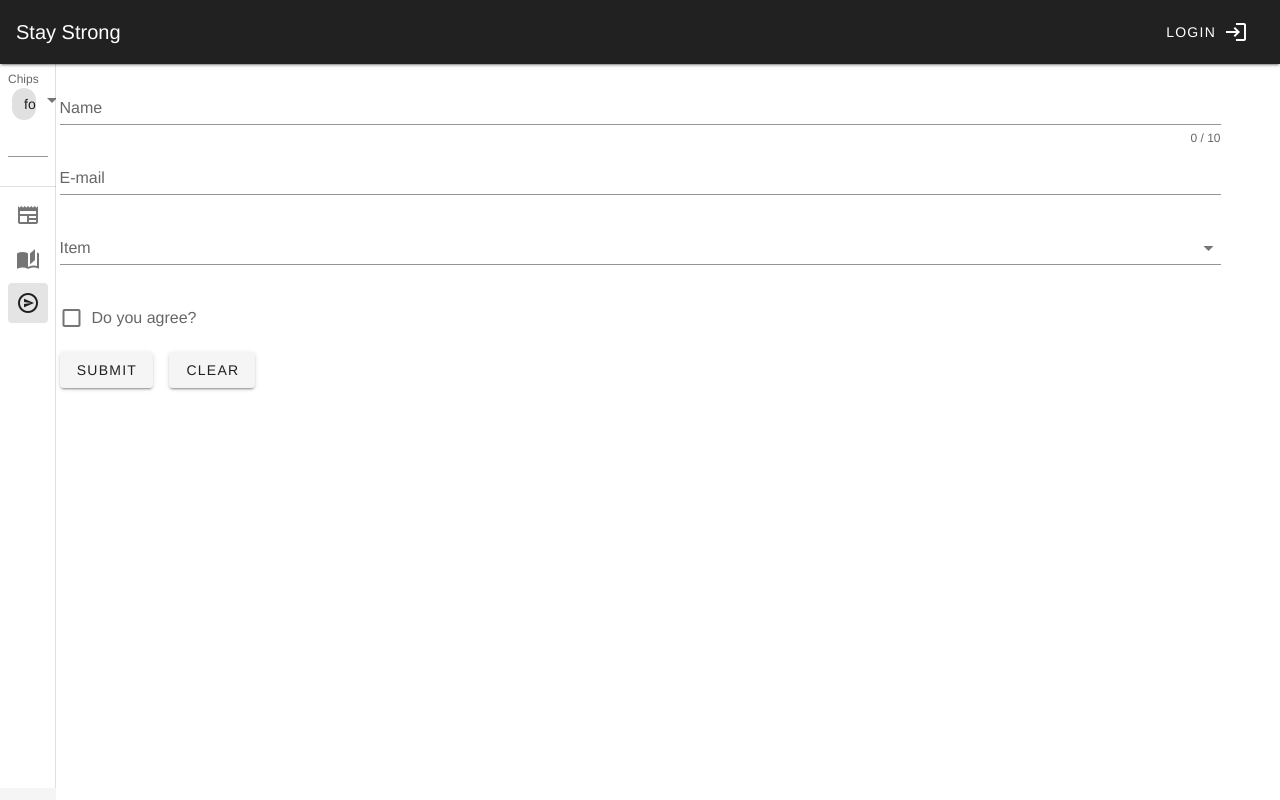
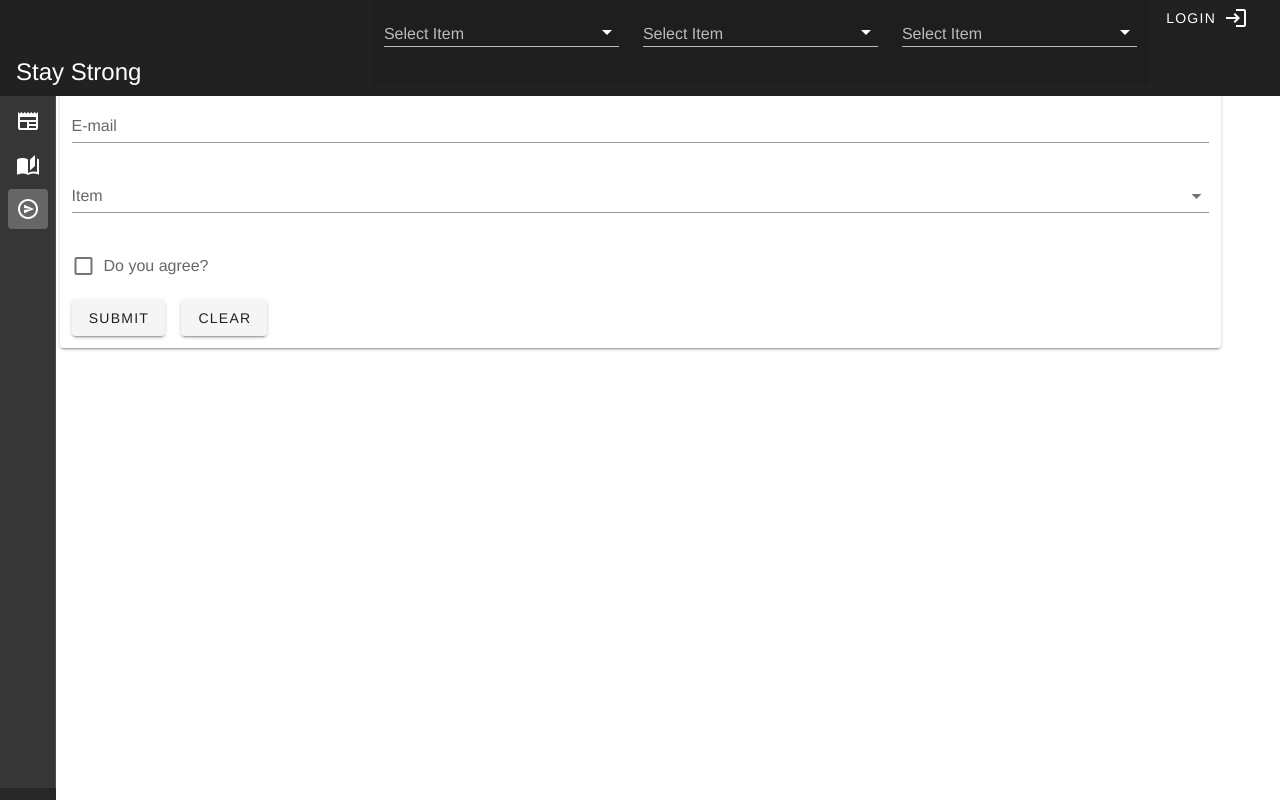
Before and after one commit to PWEB-Project/WarProjectFrontend, a Vue app: page /subscribe in a window 1280 px wide. Built offline with nearby package versions, Linux system fonts and the light colour scheme.

Commit message:
added backend_api

```diff
--- a/src/App.vue
+++ b/src/App.vue
@@ -1,21 +1,78 @@
 <template>
   <v-app id="app">
-    <AnonymousUserBar/>
     <!-- <AdminUserBar /> -->
     <!-- <JournalistUserBar /> -->
-    <v-card class="overflow-hidden rounded-0" style="z-index: 600">
+    <v-card class="rounded-0 d-flex flex-column">
       <v-app-bar
         color="grey darken-4"
         dark
+        dense
+        absolute
+        elevate-on-scroll
+        prominent
       >
-      <div class="d-flex align-center">
-        <v-toolbar-title>
-          Stay Strong
-        </v-toolbar-title>
-      </div>
+        <!-- <div class="d-flex align-center"> -->
+        <v-app-bar-title>
+          <div>Stay Strong</div>
+        </v-app-bar-title>
+        <!-- </div> -->
 
         <v-spacer></v-spacer>
-
+        <!-- <v-list
+       >
+          <v-list-item >
+             <v-combobox
+              v-model="select"
+              :items="items"
+              label="Country"
+              outlined
+              dense
+            >
+            </v-combobox>
+          </v-list-item>
+        </v-list> -->
+        <v-list>
+          <v-container fluid>
+            <v-select v-model="value" :items="items" label="Select Item" dense>
+              <template v-slot:selection="{ item, index }">
+                <v-chip v-if="index === 0">
+                  <span>{{ item }}</span>
+                </v-chip>
+                <span v-if="index === 1" class="grey--text text-caption">
+                  (+{{ value.length - 1 }} others)
+                </span>
+              </template>
+            </v-select>
+          </v-container>
+        </v-list>
+        <v-list>
+          <v-container fluid>
+            <v-select v-model="value" :items="items" label="Select Item" dense>
+              <template v-slot:selection="{ item, index }">
+                <v-chip v-if="index === 0">
+                  <span>{{ item }}</span>
+                </v-chip>
+                <span v-if="index === 1" class="grey--text text-caption">
+                  (+{{ value.length - 1 }} others)
+                </span>
+              </template>
+            </v-select>
+          </v-container>
+        </v-list>
+        <v-list>
+          <v-container fluid>
+            <v-select v-model="value" :items="items" label="Select Item" dense>
+              <template v-slot:selection="{ item, index }">
+                <v-chip v-if="index === 0">
+                  <span>{{ item }}</span>
+                </v-chip>
+                <span v-if="index === 1" class="grey--text text-caption">
+                  (+{{ value.length - 1 }} others)
+                </span>
+              </template>
+            </v-select>
+          </v-container>
+        </v-list>
         <v-btn
           href="https://github.com/vuetifyjs/vuetify/releases/latest"
           target="_blank"
@@ -26,7 +83,7 @@
         </v-btn>
       </v-app-bar>
     </v-card>
-
+    <AnonymousUserBar />
     <v-container>
       <router-view />
     </v-container>
@@ -35,23 +92,26 @@
 
 <script>
 // import JournalistUserBar from './views/JournalistUserBar.vue'
-import AnonymousUserBar from './views/AnonymousUserBar.vue';
+import AnonymousUserBar from "./views/AnonymousUserBar.vue";
 // import AdminUserBar from './views/AdminUserBar.vue';
 // import DisplayView from './views/DisplayView';
-
+// import api from ""
 export default {
-  name: 'App',
+  name: "App",
 
   components: {
     // DisplayView,
-    AnonymousUserBar
+    AnonymousUserBar,
     // AdminUserBar
     // JournalistUserBar
   },
 
   data: () => ({
-    //
+    items: ["foo", "bar", "fizz", "buzz"],
+    value: ["foo", "bar", "fizz", "buzz"],
   }),
+
+  created() {},
 };
 </script>
 <style>
--- a/src/components/backend_api.js
+++ b/src/components/backend_api.js
@@ -73,5 +73,8 @@ export default {
   },
   getPosts(date1, date2) {
     return AXIOS.post("/posts", {"startDate": new Date(date1).getTime(), "endDate": new Date(date2).getTime()});
+  },
+  getCountries(){
+    return AXIOS.post("/country/getCountries");
   }
 };
--- a/src/views/AnonymousUserBar.vue
+++ b/src/views/AnonymousUserBar.vue
@@ -3,35 +3,13 @@
       <v-navigation-drawer
         permanent
         expand-on-hover
-        @update:mini-variant="make_visible"
+        dark
+        dense
       >
+      <v-list>
         <v-list>
-          <v-list-item class="px-2">
-             <v-select
-              v-model="value"
-              :items="items"
-              attach
-              chips
-              label="Chips"
-              multiple
-              clearable
-              deletable-chips
-              :hide-selected="visible"
-            >
-            <template v-slot:selection="{ item, index }">
-              <v-chip v-if="index === 0">
-                <span>{{ item }}</span>
-              </v-chip>
-              <span
-                v-if="index === 1"
-                class="grey--text text-caption"
-              >
-              </span>
-            </template>
-            </v-select>
-
-          </v-list-item>
         </v-list>
+      </v-list>
         <!-- <v-list> -->
           <!-- <v-list-item class="px-2"> -->
             <!-- <v-list-item-avatar> -->
@@ -88,16 +66,7 @@
 <script>
   export default {
      data: () => ({
-      items: ['foo', 'bar', 'fizz', 'buzz'],
-      value: ['foo', 'bar', 'fizz', 'buzz'],
-      visible: false
-    }),
-    method: {
-      make_visible(){
-        console.log(this.visible)
-        this.visible = true
-      }
-    }
+    })
   }
 
 </script>
@@ -107,7 +76,7 @@
     height: 100%; /* 100% Full-height */
     width: 500; /* 0 width - change this with JavaScript */
     position: fixed; /* Stay in place */
-    z-index: 500; /* Stay on top */
+    z-index: 0; /* Stay on top */
     top: 0;
     left: 0;
     background-color: #bd711b;/*#bd711b;*/
--- a/src/views/SubscribeAddView.vue
+++ b/src/views/SubscribeAddView.vue
@@ -1,4 +1,7 @@
 <template>
+<v-card>
+        <v-container>
+<div>
   <form>
     <v-text-field
       v-model="name"
@@ -45,6 +48,10 @@
       clear
     </v-btn>
   </form>
+  </div>
+        </v-container>
+</v-card>
+
 </template>
 
 <script>
```
Lines whose indentation alone changed are shown as unchanged.
